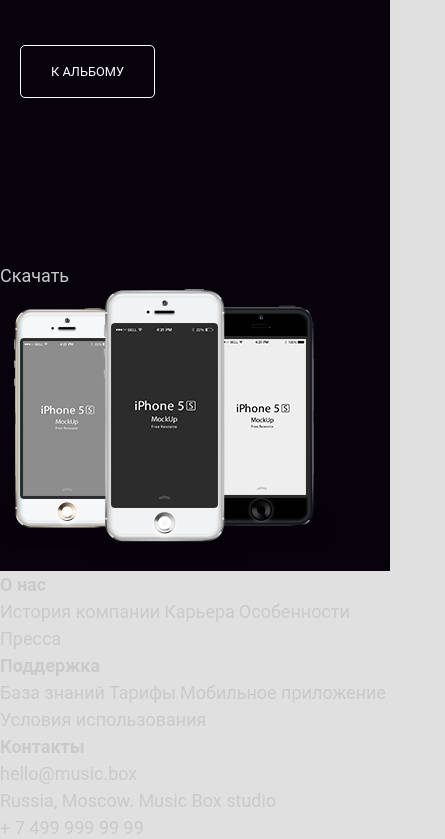
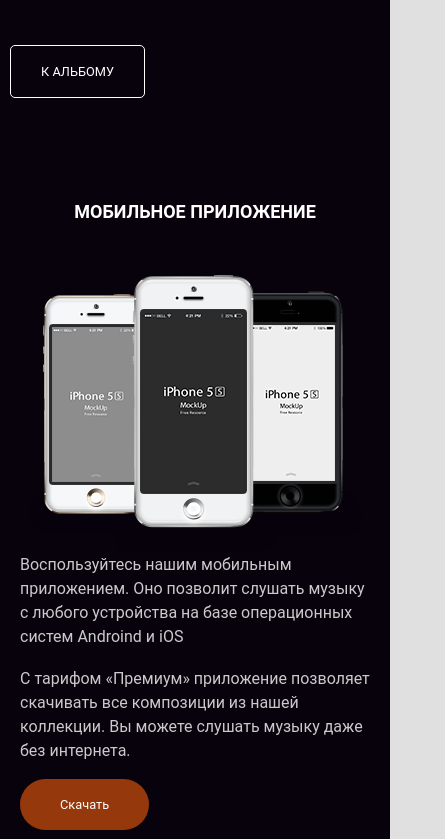
Before and after one commit to maslonyam/layout-designer-project-lvl2, a plain HTML site: page src/index.html in a window 390 px wide. Shown: the part 4169-5008 px from the top of the page, 445 px wide, since content can reach past the window. Drawn offline with Linux system fonts and the light colour scheme.

Commit message:
Added styles for page-app section

```diff
--- a/src/index.html
+++ b/src/index.html
@@ -111,13 +111,17 @@
     </div>
     </section>
     <section id="mobile-app" class="section">
-        <h3></h3>
-        <div>
-            <p></p>
-            <p></p>
-            <a href="#" class="download-link">Скачать</a>
+        <div class="content-wrapper">
+        <h3 class="section-header">Мобильное приложение</h3>
+        <div class="mobile-app_container">
+        <div class="mobile-app__description">
+            <p>Воспользуйтесь нашим мобильным приложением. Оно позволит слушать музыку с любого устройства на базе операционных систем Androind и iOS</p>
+            <br><p>С тарифом «Премиум» приложение позволяет скачивать все композиции из нашей коллекции. Вы можете слушать музыку даже без интернета.</p>
+            <a href="#" class="mobile-button button">Скачать</a>
         </div>
-        <img src="images/iphone.png" alt="Phones">
+        <img src="images/iphone.png" class="mobile-app__img" alt="Phones">
+    </div>
+</div>
     </section>
     <footer>
         <section id="about">
--- a/src/scss/base/general.scss
+++ b/src/scss/base/general.scss
@@ -18,8 +18,10 @@ body {
 .section-header {
     margin-bottom: 50px;
 
+    font-size: $d-h2;
     text-align: center;
     color: $white;
+    text-transform: $t-up;
 }
 
 .button {
@@ -28,7 +30,7 @@ body {
     padding: 20px 30px;
 
     text-align: center;
-    font-size: $t-16;
+    font-size: $t-12;
     text-transform: $t-up;
     font-weight: $regular;
     color: $white;
--- a/src/scss/base/module.scss
+++ b/src/scss/base/module.scss
@@ -1,3 +1,3 @@
 @import "variables";
+@import "general";
 @import "typography";
-@import "general";
--- a/src/scss/base/typography.scss
+++ b/src/scss/base/typography.scss
@@ -59,7 +59,8 @@ input::-webkit-input-placeholder {
         line-height: 45px;
     }
 
-    h2 {
+    h2,
+    .section-header {
         font-size: $m-h2;
         line-height: 27px;
     }
--- a/src/scss/components/module.scss
+++ b/src/scss/components/module.scss
@@ -4,3 +4,4 @@
 @import "pricing-item";
 @import "page-news";
 @import "news-item";
+@import "page-app";
--- a/src/scss/components/news-item.scss
+++ b/src/scss/components/news-item.scss
@@ -1,8 +1,6 @@
 .news-item {
     display: flex;
     flex-direction: row;
-
-    margin-bottom: 64px;
 }
 
 .news-item__img {
@@ -12,6 +10,10 @@
 
 .news-item > img {
     padding-right: 50px;
+}
+
+.news-item_reverse {
+    margin-top: 64px;
 }
 
 .news-item_reverse > img {
@@ -63,18 +65,21 @@
 
 .news-item__button {
     padding: 16px 30px;
-
-    font-size: $t-12;
 }
 
 @media screen and (max-width: 840px) {
     .news-item {
         flex-direction: column;
+        align-items: center;
     }
 
     .news-item__img {
         width: 375px;
         height: 186px;
+    }
+
+    .news-item > img {
+        padding-right: 0;
     }
 
     .news-item_reverse > img {
@@ -87,6 +92,6 @@
     }
 
     .news-item__body {
-        width: 375px;
+        max-width: 370px;
     }
 }
--- /dev/null
+++ b/src/scss/components/page-app.scss
@@ -0,0 +1,48 @@
+.mobile-app_container {
+    display: flex;
+
+    padding-bottom: 100px;
+}
+
+.mobile-app__description {
+    width: 600px;
+
+    padding-right: 144px;
+}
+
+.mobile-app__description > p {
+    font-size: $t-16;
+}
+
+.mobile-button {
+    padding: 16px 40px;
+    margin-top: 16px;
+
+    text-transform: none;
+
+    border: none;
+    border-radius: 32px;
+    background: $red;
+}
+
+.mobile-app__img {
+    width: 333px;
+    height: 278px;
+}
+
+@media screen and (max-width: 900px) {
+    .mobile-app_container {
+        flex-direction: column;
+    }
+
+    .mobile-app__description {
+        width: 100%;
+        order: 2;
+
+        padding-right: 0;
+    }
+
+    .mobile-app__img {
+        margin: 0 auto;
+    }
+}
--- a/src/scss/components/pricing-item.scss
+++ b/src/scss/components/pricing-item.scss
@@ -45,6 +45,7 @@
 
 .pricing-button {
     width: 100%;
+    font-size: $t-16;
 }
 
 .pricing-footer {
```
Also changed, not shown: src/css/style.css, 1 other file.
